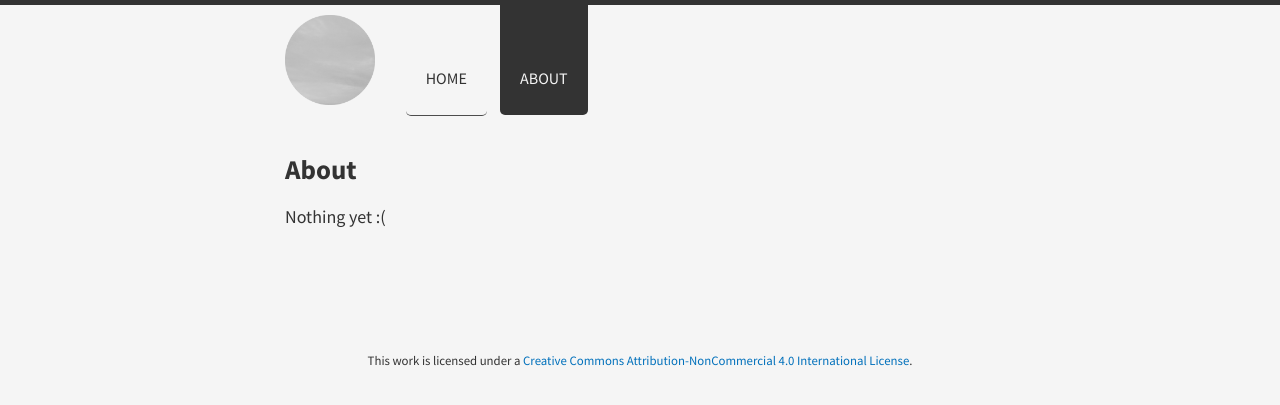
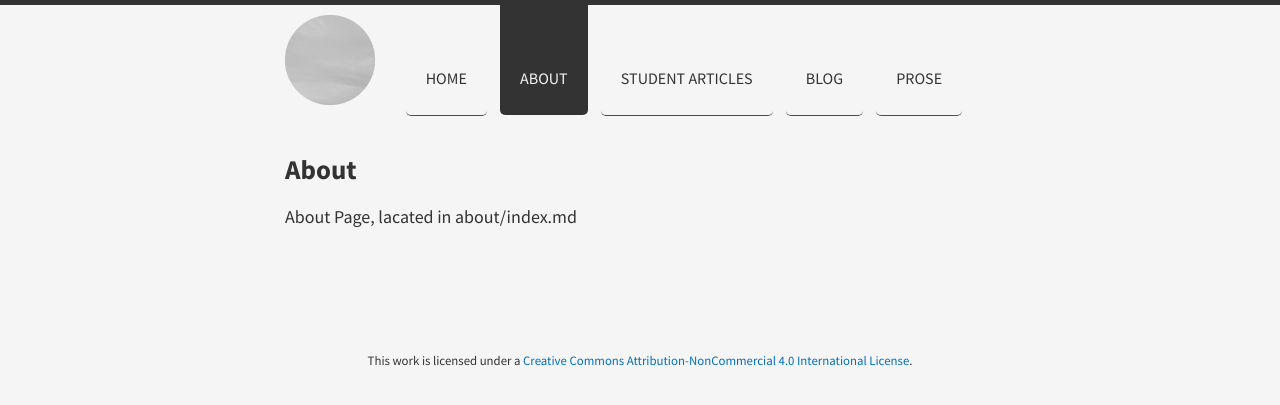
Before and after one commit to j-stein/j-stein.github.io, a Jekyll site: the page built from about/index.md, in a window 1280 px wide. Shown: the top 405 px of the page. Built offline with Jekyll 4.4.1, drawn with Linux system fonts in a browser that asks for light colours; nearby versions of some CDN libraries; Markdown is read by kramdown in place of the engine named in the settings.

Commit message:
added pages

```diff
--- a/_data/brume.yml
+++ b/_data/brume.yml
@@ -1,3 +1,3 @@
-name: Brume
-author: Aigars Dzerviniks
-description: It's simple. It's easy to use. It's a Jekyll theme.
+name: placeholder
+author: Josh Stein
+description: placeholder. This Description and the tab name are located in brume.yml in _data. Please update them as you see fit.
--- a/_data/links.yml
+++ b/_data/links.yml
@@ -3,3 +3,12 @@
 
 - url: /about
   title: About
+
+- url: /student
+  title: Student Articles
+
+- url: /blog
+  title: Blog
+
+- url: /prose
+  title: Prose
--- a/about/index.md
+++ b/about/index.md
@@ -3,4 +3,4 @@ layout: page
 title: About
 ---
 
-Nothing yet :(
+About Page, lacated in about/index.md
```
Also changed, not shown: blog/index.md (added, +6 -0 lines), prose/index.md (added, +6 -0 lines), student/index.md (added, +6 -0 lines).
